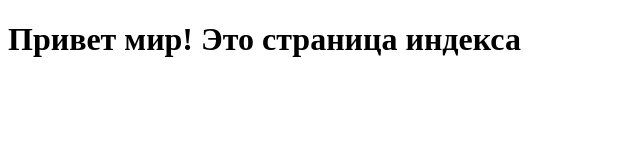
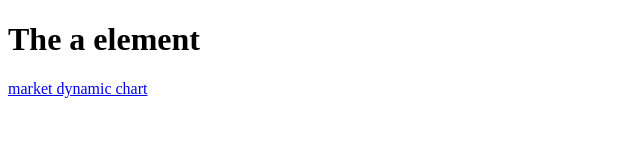
Before and after one commit to barmatey/chart_loader, a plain HTML site: page index.html in a window 1280 px wide. Shown: the whole page, without its empty margins (0-640 px from the left). Drawn offline with Linux system fonts and the light colour scheme.

Commit message:
index change h1

```diff
--- a/index.html
+++ b/index.html
@@ -1,11 +1,10 @@
 <!DOCTYPE html>
 <html>
-    <head>
-        <!-- head definitions go here -->
-    </head>
-    <body>
-	<h1>Привет мир! Это страница индекса</h1>
-        <!-- the content goes here -->
-	<a href="https://barmatey.github.io/chart_loader/market_dynamic>market dynamic chart</a>
-    </body>
+<body>
+
+<h1>The a element</h1>
+
+<a href="https://barmatey.github.io/chart_loader/market_dynamic">market dynamic chart</a>
+
+</body>
 </html>
```
